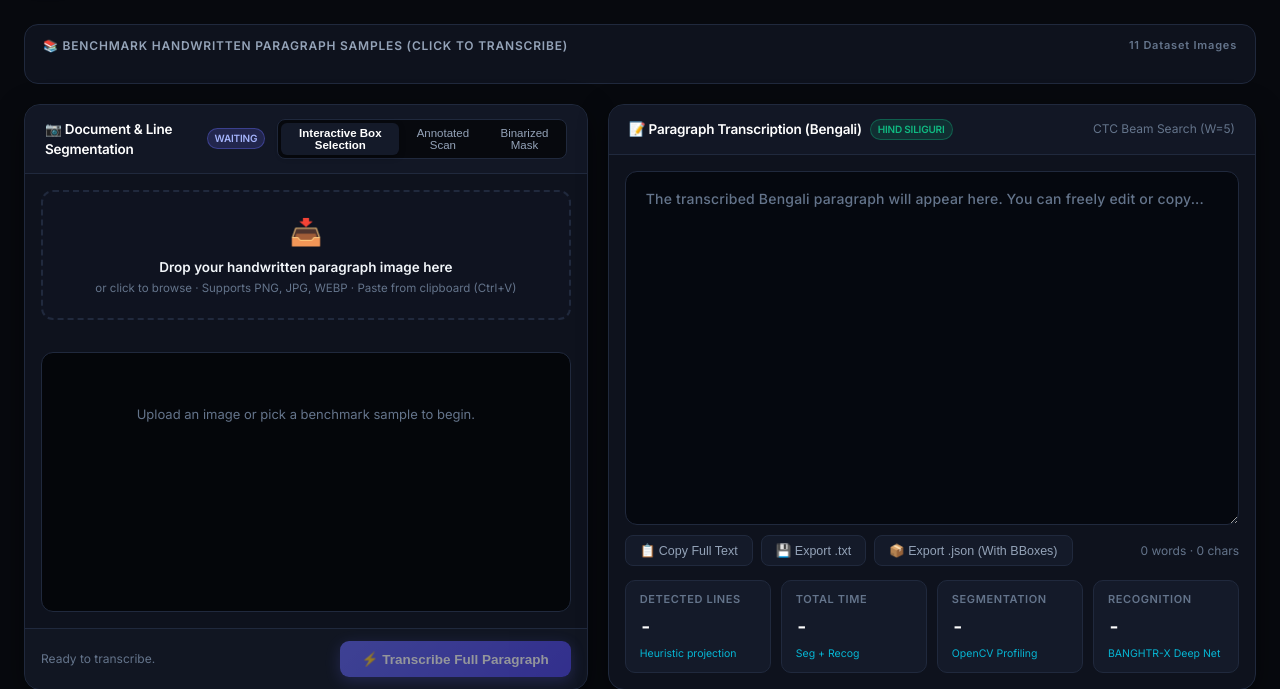
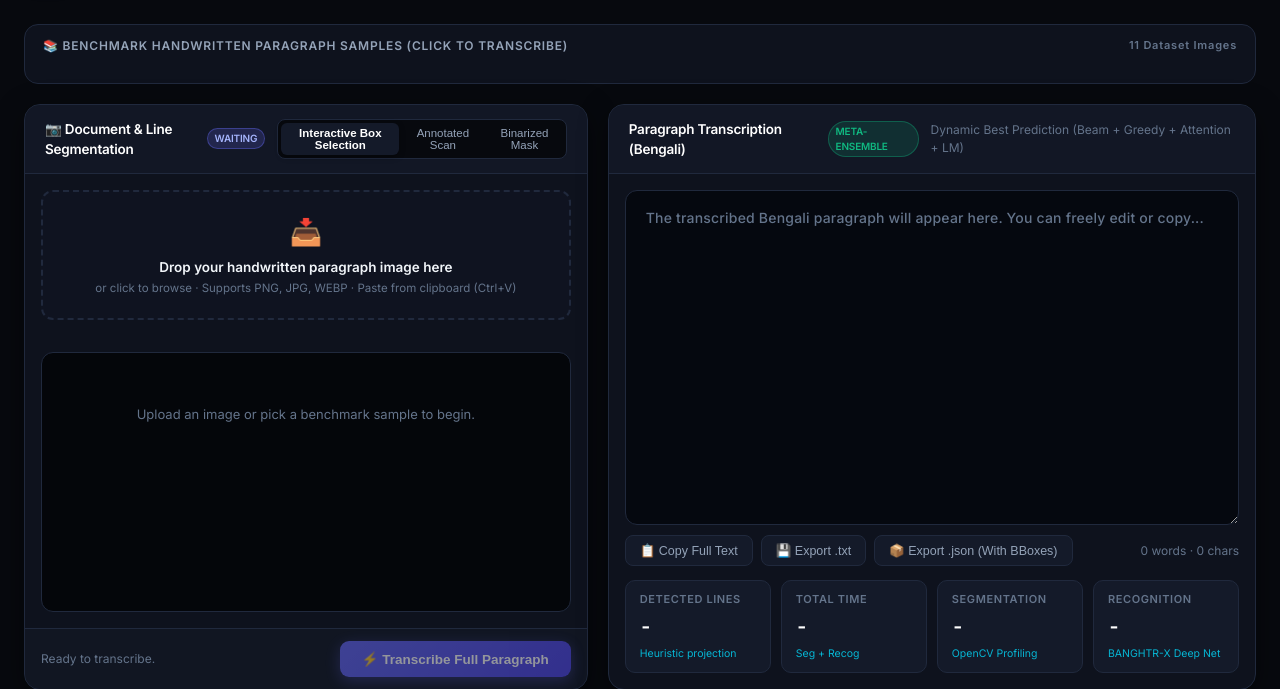
Before and after one commit to Taaanim/BanglaGHTR, a Flask app: template webapp_full_paragraph/templates/index.html in a window 1280 px wide. Shown: the part 73-762 px from the top of the page. Run offline with Flask 3, Linux system fonts and the light colour scheme; the template is opened without the code that fills it, so the values that code supplies are empty.

Commit message:
fix(ui): update transcription card labels to reflect meta-ensemble best prediction

```diff
--- a/webapp_full_paragraph/templates/index.html
+++ b/webapp_full_paragraph/templates/index.html
@@ -1184,13 +1184,13 @@
       <div class="card">
         <div class="card-header">
           <div class="card-title">
-            <span>📝 Paragraph Transcription (Bengali)</span>
+            <span>Paragraph Transcription (Bengali)</span>
             <span class="card-title-badge" id="transBadge" style="color:var(--accent-emerald); background:rgba(16,185,129,0.15); border-color:rgba(16,185,129,0.35);">
-              Hind Siliguri
+              Meta-Ensemble
             </span>
           </div>
           <div style="font-size:12px; color:var(--text-dim);" id="modelIndicator">
-            CTC Beam Search (W=5)
+            Dynamic Best Prediction (Beam + Greedy + Attention + LM)
           </div>
         </div>
 
@@ -1593,6 +1593,10 @@
       // 1. Full Concatenated Bengali Text
       fullTextArea.value = res.full_text;
       updateWordCharCounts();
+      const modelIndicatorEl = document.getElementById('modelIndicator');
+      if (modelIndicatorEl) {
+        modelIndicatorEl.innerText = `Dynamic Best Prediction (Meta-Ensemble across ${res.line_count} lines)`;
+      }
 
       // 2. Metrics Grid
       mDetectedLines.innerText = res.line_count;
```
